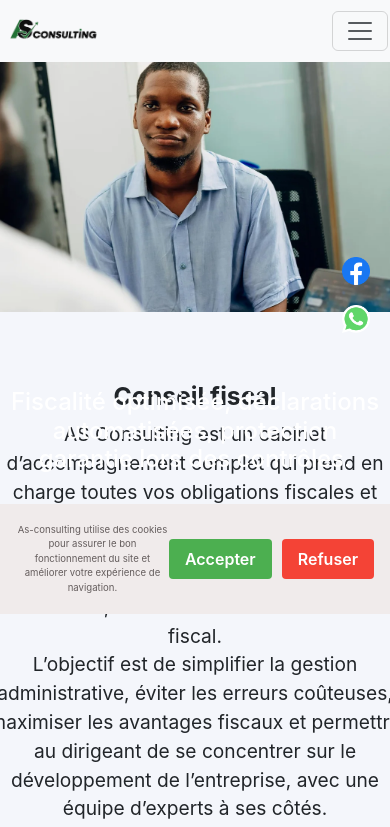
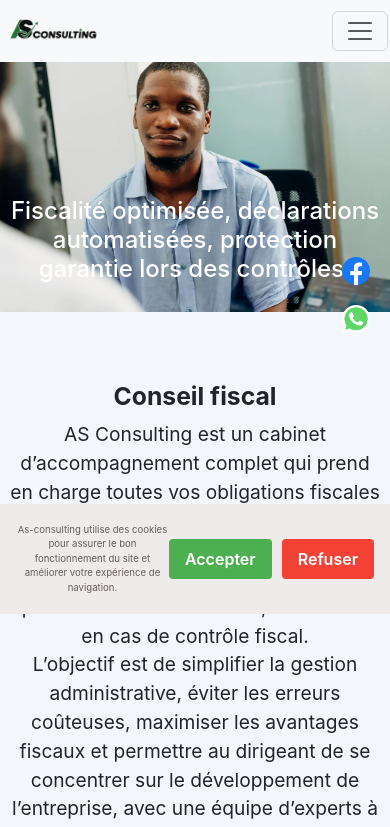
Before and after one commit to BangalyLeDeveloppeur/AS-consulting, a React (Vite) app in the folder frontend/: page /fiscal in a window 390 px wide. Shown: the top 827 px of the page. Built offline with nearby package versions, Linux system fonts and the light colour scheme.

Commit message:
fix: mise responsive

```diff
--- a/frontend/src/components/AccFiscale.jsx
+++ b/frontend/src/components/AccFiscale.jsx
@@ -6,7 +6,7 @@ const AccFiscale = () => {
   return (
     <div className="con Compta">
       <div className="cadreParagraphe comp ">
-        <h1>
+        <h1 className="titregestion">
           Fiscalité optimisée, déclarations automatisées, protection garantie
           lors des contrôles.
         </h1>
--- a/frontend/src/components/ConseilGest.jsx
+++ b/frontend/src/components/ConseilGest.jsx
@@ -6,7 +6,7 @@ const ConseilGest = () => {
   return (
     <div className="Compta">
       <div className="cadreParagraphe comp">
-        <h1>
+        <h1 className="titregestion">
           Gestion de patrimoine & protection de votre patrimoine : Sécurité et
           croissance sur le long terme
         </h1>
--- a/frontend/src/components/Formation.jsx
+++ b/frontend/src/components/Formation.jsx
@@ -5,7 +5,7 @@ const Formation = () => {
   return (
     <div className="Compta">
       <div className="cadreParagraphe comp">
-        <h1>Notre expertise au service de votre performance</h1>
+        <h1 className="titregestion">Notre expertise au service de votre performance</h1>
       </div>
       <img src={styloImg} alt="style sur la feuille" />
       <h2>Formation et accompagnement</h2>
--- a/frontend/src/components/GestionEntreprise.jsx
+++ b/frontend/src/components/GestionEntreprise.jsx
@@ -6,7 +6,7 @@ const GestionEntreprise = () => {
   return (
     <div className="Compta">
       <div className="cadreParagraphe comp">
-        <h1>Le bon statut, les bonnes décisions, le bon départ</h1>
+        <h1 className="titregestion">Le bon statut, les bonnes décisions, le bon départ</h1>
       </div>
       <img src={Brochure} alt="livre" />
       <h2>Création est gestion d’entreprise</h2>
--- a/frontend/src/styles/components/_mediaquery.scss
+++ b/frontend/src/styles/components/_mediaquery.scss
@@ -165,9 +165,7 @@
 
   .footer-section {
     width: 100%;
-
   }
-
 
   .footer-section li {
     font-size: 0.95rem;
@@ -257,28 +255,35 @@
   }
 
   /* PAGE COMPTA */
-  .Compta img {
+
+
+  .Compta {
     position: relative;
+
+    img {
       width: 100%;
       height: 250px;
       object-fit: cover;
+      display: block;
     }
+
     .cadreParagraphe.comp {
       position: absolute;
-  top: 50%;
+      top: 15%;
       left: 50%;
       transform: translate(-50%, -50%);
 
       width: 90%;
       text-align: center;
-  color: white;
+      padding: 10px;
 
       h1 {
         font-size: 1.5rem;
-    margin: 0;
+
+        color: white;
       }
     }
-
+  }
 
   .gestion {
     width: 95%;
@@ -286,6 +291,7 @@
 
   .gestion p {
     font-size: 1.2rem;
+    padding: 0 15px;
   }
 
   button.btn-nous {
@@ -305,6 +311,7 @@
 
   .creation-entreprise p {
     font-size: 1.2rem;
+    padding: 0 25px;
   }
 
   .fiscalite button,
@@ -312,6 +319,10 @@
     display: block;
   }
 
+  h1.titregestion {
+    margin-top: 20%;
+    top: 5;
+}
 
 }
 
@@ -428,4 +439,5 @@
   .apropos .aproposParagraphe {
     padding: 0;
   }
+
 }
--- a/frontend/src/styles/index.css
+++ b/frontend/src/styles/index.css
@@ -851,32 +851,36 @@ p {
     padding: 0 15px;
   }
   /* PAGE COMPTA */
+  .Compta {
+    position: relative;
+  }
   .Compta img {
-    position: relative;
     width: 100%;
     height: 250px;
     -o-object-fit: cover;
        object-fit: cover;
+    display: block;
   }
-  .cadreParagraphe.comp {
+  .Compta .cadreParagraphe.comp {
     position: absolute;
-    top: 50%;
+    top: 15%;
     left: 50%;
     -webkit-transform: translate(-50%, -50%);
             transform: translate(-50%, -50%);
     width: 90%;
     text-align: center;
+    padding: 10px;
+  }
+  .Compta .cadreParagraphe.comp h1 {
+    font-size: 1.5rem;
     color: white;
-  }
-  .cadreParagraphe.comp h1 {
-    font-size: 1.5rem;
-    margin: 0;
   }
   .gestion {
     width: 95%;
   }
   .gestion p {
     font-size: 1.2rem;
+    padding: 0 15px;
   }
   button.btn-nous {
     display: block;
@@ -892,10 +896,15 @@ p {
   }
   .creation-entreprise p {
     font-size: 1.2rem;
+    padding: 0 25px;
   }
   .fiscalite button,
   .formation button {
     display: block;
+  }
+  h1.titregestion {
+    margin-top: 20%;
+    top: 5;
   }
 }
 @media (max-width: 480px) {
```
Also changed, not shown: 1 other file (tests, documents, lock files or other folders). Lines whose indentation alone changed are shown as unchanged.
